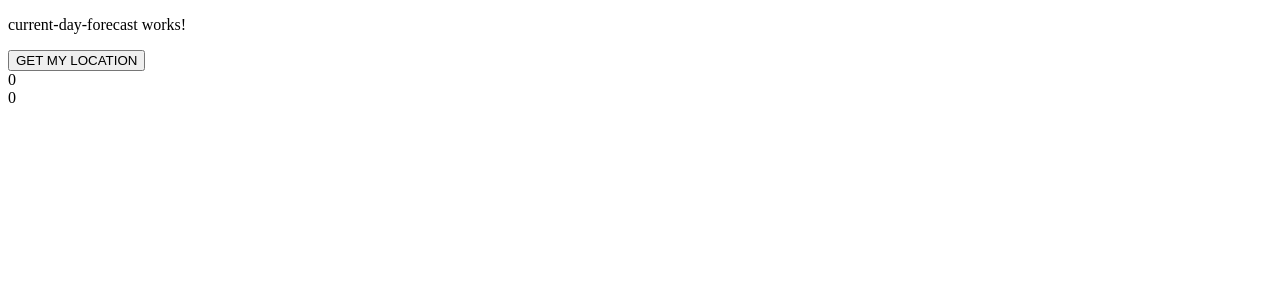
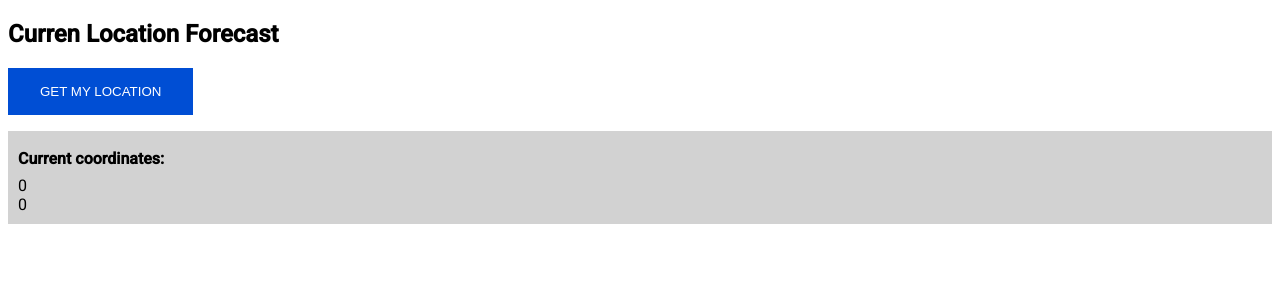
Before and after one commit to Lorenzx/next-4-weather, an Angular app: page / in a window 1280 px wide. Shown: the top 300 px of the page. Built offline with nearby package versions, Linux system fonts and the light colour scheme; no server answers.

Commit message:
added some main css styles

```diff
--- a/src/app/components/current-day-forecast/current-day-forecast.component.html
+++ b/src/app/components/current-day-forecast/current-day-forecast.component.html
@@ -1,7 +1,8 @@
-<p>current-day-forecast works!</p>
+<h2>Curren Location Forecast</h2>
 <button (click)="getLocation()">GET MY LOCATION</button>
 
-<div *ngIf="location != {latitude: 0, longitude: 0}">
+<div class="card" *ngIf="location != {latitude: 0, longitude: 0}">
+  <h4>Current coordinates:</h4>
 <div>{{ location.latitude }}</div>
 <div>{{ location.longitude }}</div>
 </div>
--- a/src/app/components/four-days-forecast/four-days-forecast.component.html
+++ b/src/app/components/four-days-forecast/four-days-forecast.component.html
@@ -1,4 +1,4 @@
-<p>four-days-forecast works!</p>
+<h2>Four Days Forecast</h2>
 <div *ngIf="weatherData$ | async as weatherData; else loading">
   <pre>{{ weatherData }}</pre>
 
--- /dev/null
+++ b/src/app/interfaces/res.i.ts
@@ -0,0 +1,3 @@
+export interface Res {
+    list: []
+}
--- a/src/styles.scss
+++ b/src/styles.scss
@@ -1 +1,30 @@
 /* You can add global styles to this file, and also import other style files */
+@import url('https://fonts.googleapis.com/css?family=Roboto:400,400i,500,500i');
+body {
+   font-family: Roboto;
+    font-weight: 400;
+}
+
+h4 {
+    margin: .5rem 0;
+}
+.card {
+    background-color: #d2d2d2;
+    padding: 10px;
+    color: #000;
+    margin: 1rem 0;
+}
+
+button {
+    color: #fff;
+    background-color: rgb(0, 78, 212);
+    outline: none;
+    border: none;
+    padding: 1rem 2rem;
+    cursor: pointer;
+    font-weight: 500;
+}
+
+button:hover {
+    background-color: rgba(0, 78, 212, .8);
+}
```
